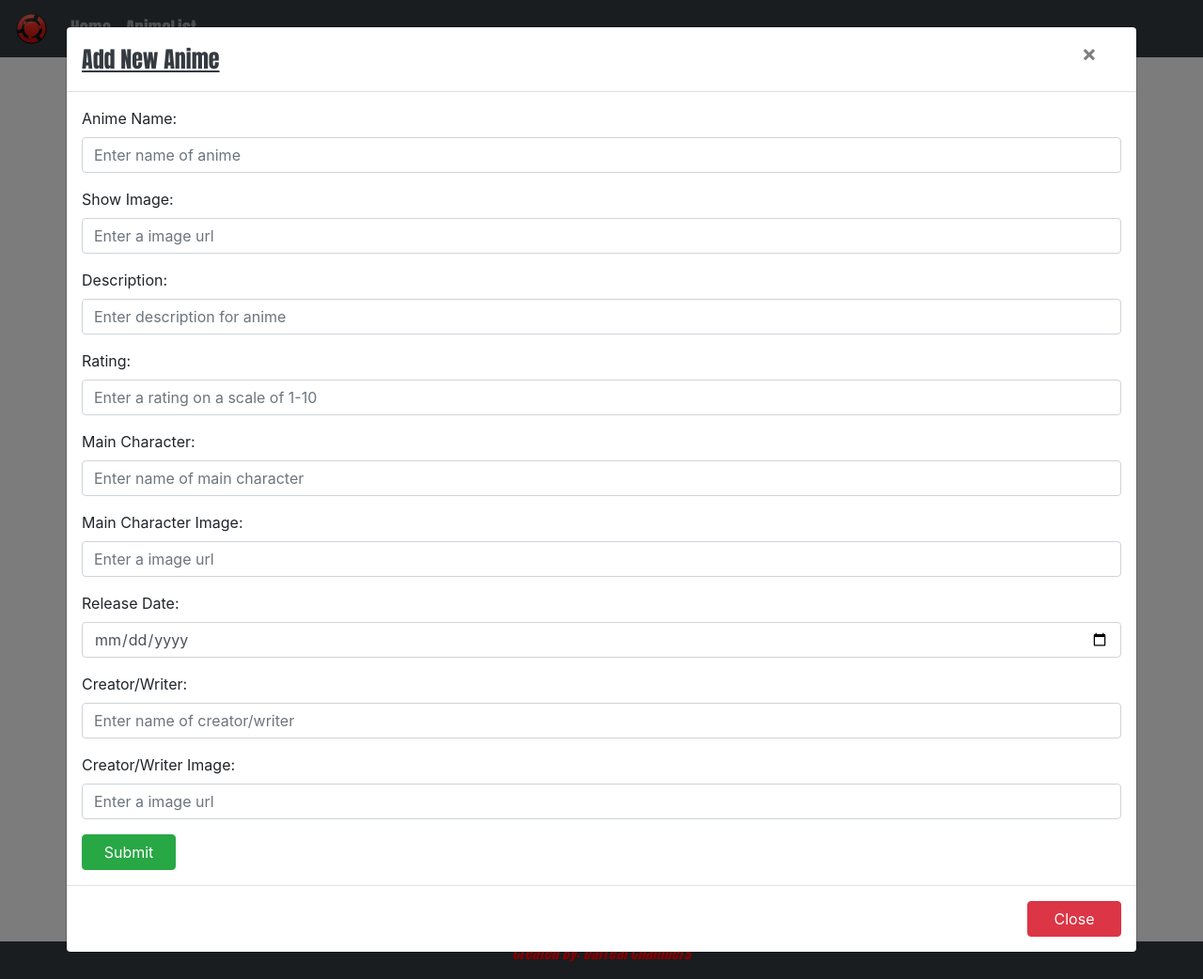
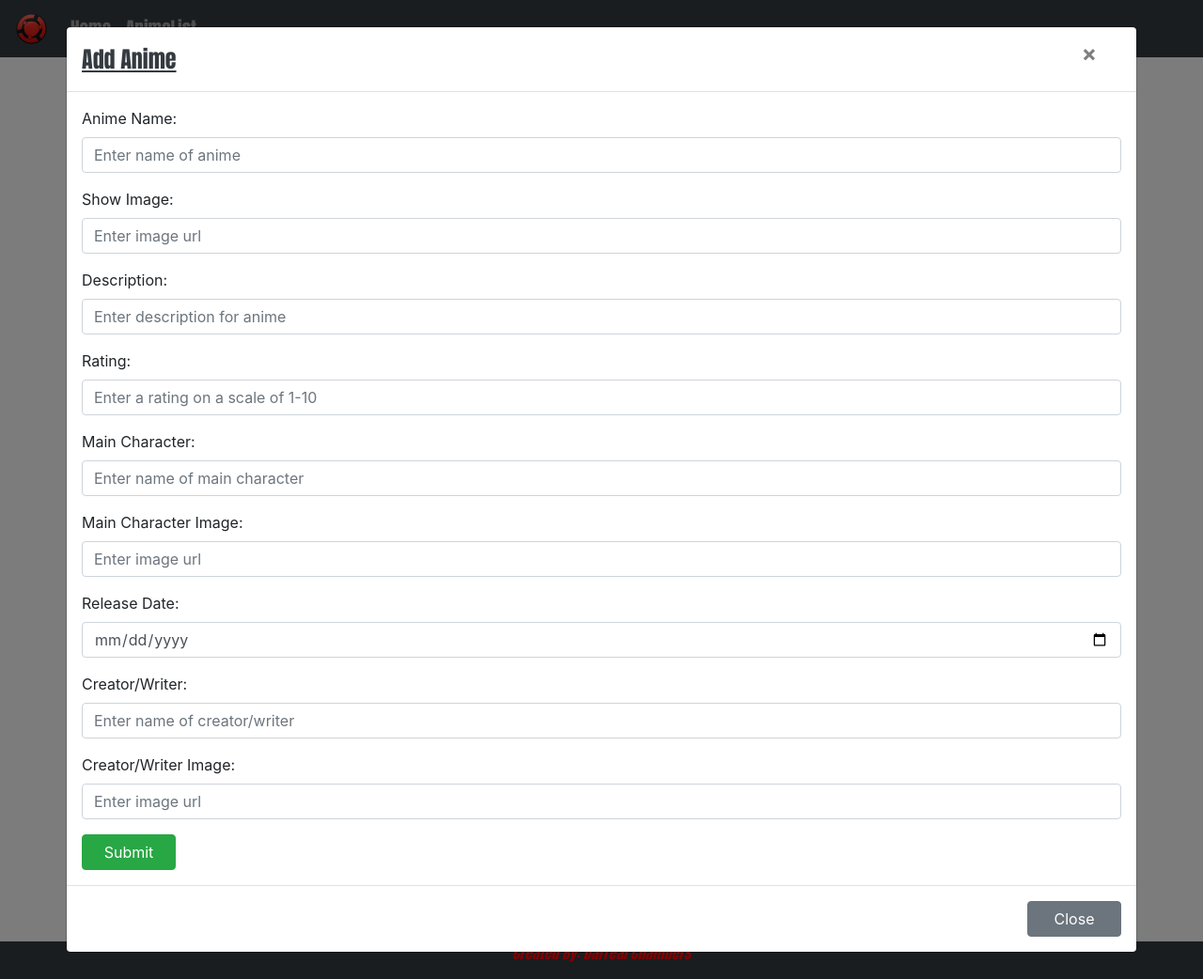
Before and after one commit to sharoxd0/AniRecord, a Spring Boot app: page /table.html in a window 1280 px wide, after a click on "Add". Shown: the whole page at 94% size. Run offline with Spring Boot 4, Linux system fonts and the light colour scheme; data that the repository does not hold is empty.

Commit message:
Add and Edit buttons complete

```diff
--- a/src/main/resources/static/script.js
+++ b/src/main/resources/static/script.js
@@ -1,8 +1,6 @@
 function initialize() {
     getAnime("/api/anime");
-    renderAddModal("createAnime");
-    renderUpdateModal("updateAnime");
-    //addAnime("/api/add/anime");
+    renderModal("createAnime", "modals");
 }
 
 function getAnime(url) {
@@ -17,6 +15,26 @@ function getAnime(url) {
     xhttpList.open("GET", url, true);
     xhttpList.send();
     console.log("Anime List Received!!");
+}
+
+function getOneAnime(id) {
+    var url = "/api/anime/" + id;
+    //make initial api call to get Student list
+    var xhttpList = new XMLHttpRequest();
+    var anime;
+
+    // Read JSON - and put in storage
+    xhttpList.onreadystatechange = function () {
+
+        if (this.readyState == 4 && this.status == 200) {
+            sessionStorage.setItem("anime", this.responseText);
+        }
+    };
+    xhttpList.open("GET", url, false);
+    xhttpList.send();
+    console.log("Single anime retrieved");
+
+    return sessionStorage.getItem("anime");
 }
 
 function renderAnime(data) {
@@ -34,71 +52,62 @@ function renderAnime(data) {
         + '<td><img src=' + json[i].creatorImage + ' alt="Add Image" class="tableImg"><br>' + json[i].creator + '</td>'
         + '<td><br>'
         + '<br>'
+        + '<div id="update' + json[i].id + '">'
         + '<button type="button" class="btn btn-danger" onclick="deleteAnime('+ json[i].id + ')">Delete</button>'
+        + '</div>'
         + '</td>'
         + '</tr>';
 
         document.getElementById("anime").insertAdjacentHTML("beforeend", tableHtml);
 
+        renderModal("updateAnime", json[i].id);
     }
 }
 
-function renderAddModal(modalPurpose) {
+function renderModal(modalPurpose, id) {
 
-    var modalHTML = '<button type="button" class="btn btn-primary" data-toggle="modal" data-target="#'+ modalPurpose +'">Add</button>'
-    + ' <div class="modal fade" id="' + modalPurpose + '"> '
+    var location;
+    var color;
+    var btntxt;
+    var anime;
+    var animeID = '';
+    var title;
+
+    switch (modalPurpose) {
+        case "createAnime":
+            location = id;
+            color = "btn-primary";
+            btntxt = "Add";
+            title = "Add Anime";
+            break;
+        case "updateAnime":
+            anime = getOneAnime(id);
+            animeID = JSON.parse(anime).id;
+            location = "update" + id;
+            color = "btn-warning";
+            btntxt = "Edit";
+            title = "Update Anime";
+            break;
+    }
+
+    var buttonHtml = '<button type="button" class="btn ' + color + '" data-toggle="modal" data-target="#' + modalPurpose + animeID + '">' + btntxt + '</button>';
+    document.getElementById(location).insertAdjacentHTML('beforeend', buttonHtml);
+
+    var modalHtml = ' <div class="modal fade" id="' + modalPurpose + animeID + '"> '
         + ' <div class="modal-dialog modal-xl"> '
         + ' <div class="modal-content"> '
 
         + '<div class="modal-header">'
-    + '<h4 class="modal-title title">Add New Anime</h4>'
+        + '<h4 class="modal-title title">' + title + '</h4>'
         + '<button type="button" class="close" data-dismiss="modal">&times;</button>'
         + '</div>'
 
         + '<div class="modal-body">'
-    + '<form action="table.html" onsubmit="addAnime()">'
-    + '<div class="form-group">'
-    + '<label for="name">Anime Name:</label>'
-    + '<input type="text" class="form-control" placeholder="Enter name of anime" id="name" required>'
-    + '</div>'
-    + '<div class="form-group">'
-    + '<label for="show">Show Image:</label>'
-    + '<input type="url" class="form-control" placeholder="Enter a image url" id="show">'
-    + '</div>'
-    + '<div class="form-group">'
-    + '<label for="description">Description:</label>'
-    + '<input type="text" class="form-control" placeholder="Enter description for anime" id="description">'
-    + '</div>'
-    + '<div class="form-group">'
-    + '<label for="rating">Rating:</label>'
-    + '<input type="number" class="form-control" placeholder="Enter a rating on a scale of 1-10" id="rating" min="1" max="10">'
-    + '</div>'
-    + '<div class="form-group">'
-    + '<label for="main">Main Character:</label>'
-    + '<input type="text" class="form-control" placeholder="Enter name of main character" id="main">'
-    + '</div>'
-    + '<div class="form-group">'
-    + '<label for="mainImage">Main Character Image:</label>'
-    + '<input type="url" class="form-control" placeholder="Enter a image url" id="mainImage">'
-    + '</div>'
-    + '<div class="form-group">'
-    + '<label for="date">Release Date:</label>'
-    + '<input type="date" class="form-control" id="date">'
-    + '</div>'
-    + '<div class="form-group">'
-    + '<label for="creator">Creator/Writer:</label>'
-    + '<input type="text" class="form-control" placeholder="Enter name of creator/writer" id="creator">'
-    + '</div>'
-    + '<div class="form-group">'
-    + '<label for="creatorImage">Creator/Writer Image:</label>'
-    + '<input type="url" class="form-control" placeholder="Enter a image url" id="creatorImage">'
-    + '</div>'
-    + '<button type="submit" class="btn btn-success">Submit</button>'
-    + '</form>'
+        + animeForm(anime, modalPurpose)
         + '</div>'
 
         + '<div class="modal-footer">'
-    + '<button type="button" class="btn btn-danger" data-dismiss="modal">Close</button>'
+        + '<button type="button" class="btn btn-secondary" data-dismiss="modal">Close</button>'
         + '</div>'
 
         + '</div>'
@@ -106,35 +115,43 @@ function renderAddModal(modalPurpose) {
         + '</div>'
         + '</div>';
 
-    document.getElementById("modals").insertAdjacentHTML("beforeend", modalHTML);
+    document.getElementById("modals").insertAdjacentHTML('beforeend', modalHtml);
 
 }
 
-function renderUpdateModal(modalPurpose) {
+function createAnime() {
 
-    var modalHTML = '<button type="button" class="btn btn-warning alignment" data-toggle="modal" data-target="#'+ modalPurpose +'">Update</button>'
-    + ' <div class="modal fade" id="' + modalPurpose + '"> '
-    + ' <div class="modal-dialog modal-xl"> '
-    + ' <div class="modal-content"> '
+    var sendData = {
+        "name": document.getElementById("createAnimename").value,
+        "releaseDate": document.getElementById("createAnimereleaseDate").value,
+        "showImage": document.getElementById("createAnimeshowImage").value,
+        "description": document.getElementById("createAnimedescription").value,
+        "rating": document.getElementById("createAnimerating").value,
+        "creator": document.getElementById("createAnimecreator").value,
+        "creatorImage": document.getElementById("createAnimecreatorImage").value,
+        "protagonist": document.getElementById("createAnimeprotagonist").value,
+        "protagImage": document.getElementById("createAnimeprotagImage").value
+    }
+    console.log(sendData);
 
-    + '<div class="modal-header">'
-    + '<h4 class="modal-title title">Update Anime</h4>'
-    + '<button type="button" class="close" data-dismiss="modal">&times;</button>'
-    + '</div>'
+    // Confirmation about creating
+    var ok = confirm("Are you sure you want to add this Anime?");
 
-    + '<div class="modal-body">'
-    + '</div>'
-
-    + '<div class="modal-footer">'
-    + '<button type="button" class="btn btn-danger" data-dismiss="modal">Close</button>'
-    + '</div>'
-
-    + '</div>'
-    + '</div>'
-    + '</div>'
-    + '</div>';
-
-    document.getElementById("modals").insertAdjacentHTML("beforeend", modalHTML);
+    if (ok == true) {
+        var xhttp = new XMLHttpRequest();
+        xhttp.open("POST", "/api/add/anime", true);
+        xhttp.setRequestHeader('Content-Type', 'application/json');
+        xhttp.onreadystatechange = function () {
+            if (this.readyState == 4 && this.status == 200) {
+                console.log("Update success");
+                var display = document.getElementById("anime");
+                display.innerHTML = '';
+                getAnime("/api/anime");
+                console.log("Anime created!");
+            }
+        };
+        xhttp.send(JSON.stringify(sendData));
+    }
 
 }
 
@@ -161,27 +178,127 @@ function deleteAnime(id) {
 
 }
 
-// function addAnime(url) {
+function updateAnime(id) {
 
-//     var xhttp = new XMLHttpRequest();
+    var sendData = {
+        "id": id,
+        "name": document.getElementById("updateAnimename"+id).value,
+        "releaseDate": document.getElementById("updateAnimereleaseDate"+id).value,
+        "showImage": document.getElementById("updateAnimeshowImage"+id).value,
+        "description": document.getElementById("updateAnimedescription"+id).value,
+        "rating": document.getElementById("updateAnimerating"+id).value,
+        "creator": document.getElementById("updateAnimecreator"+id).value,
+        "creatorImage": document.getElementById("updateAnimecreatorImage"+id).value,
+        "protagonist": document.getElementById("updateAnimeprotagonist"+id).value,
+        "protagImage": document.getElementById("updateAnimeprotagImage"+id).value
+    }
+    console.log(sendData);
 
-//     xhttp.onreadystatechange = function() {
-//         if(this.readyState == 4 && this.status == 200){
-//             var data = {
-//                 name: document.getElementById("name").value,
-//                 releaseDate: document.getElementById("date").value,
-//                 showImage: document.getElementById("show").value,
-//                 description: document.getElementById("description").value,
-//                 rating: document.getElementById("rating").value,
-//                 creator: document.getElementById("creator").value,
-//                 creatorImage: document.getElementById("creatorImage").value,
-//                 protagonist: document.getElementById("main").value,
-//                 protagImage: document.getElementById("mainImage").value
-//             }
+    var ok = confirm("Are you sure you want to appl these changes?");
 
-//             renderAnime(data);
-//         }
-//     };
-//     xhttp.open("POST", url, true);
-//     xhttp.send();
-// }
+    if (ok == true) {
+        var xhttp = new XMLHttpRequest();
+        xhttp.open("PUT", "/api/update/anime", true);
+        xhttp.setRequestHeader('content-Type', 'application/json');
+        xhttp.onreadystatechange = function () {
+            if (this.readyState == 4 && this.status == 200) {
+                console.log("Update success");
+                var display = document.getElementById("anime");
+                display.innerHTML = '';
+                getAnime("/api/anime");
+            }
+        };
+
+        xhttp.send(JSON.stringify(sendData));
+    }
+}
+
+function animeForm(anime, purpose) {
+
+    var input;
+    var id;
+    var name;
+    var releaseDate;
+    var showImage;
+    var description;
+    var rating;
+    var creator;
+    var creatorImage;
+    var protagonist;
+    var protagImage;
+    var action;
+
+    switch (purpose) {
+        case "createAnime":
+            input = '';
+            id ='';
+            name = '';
+            releaseDate = '';
+            showImage = '';
+            description = '';
+            rating = '';
+            creator = '';
+            creatorImage = '';
+            protagonist = '';
+            protagImage = '';
+            action = 'createAnime()';
+            break;
+        case "updateAnime":
+            input = JSON.parse(anime);
+            id = input.id;
+            name = input.name;
+            releaseDate = input.releaseDate;
+            showImage = input.showImage;
+            description = input.description;
+            rating = input.rating;
+            creator = input.creator;
+            creatorImage = input.creatorImage;
+            protagonist = input.protagonist;
+            protagImage = input.protagImage;
+            action = 'updateAnime(' + input.id + ')';
+            break;
+    }
+
+    var form = ''
+        + '<form>'
+        + '<div class="form-group">'
+        + '<label for="name">Anime Name:</label>'
+        + '<input type="text" class="form-control" placeholder="Enter name of anime" id="' + purpose + 'name' + id +'" value="' + name + '">'
+        + '</div>'
+        + '<div class="form-group">'
+        + '<label for="show">Show Image:</label>'
+        + '<input type="url" class="form-control" placeholder="Enter image url" id="' + purpose + 'showImage' + id +'" value="' + showImage + '">'
+        + '</div>'
+        + '<div class="form-group">'
+        + '<label for="description">Description:</label>'
+        + '<input type="text" class="form-control" placeholder="Enter description for anime" id="' + purpose + 'description' + id +'" value="' + description + '">'
+        + '</div>'
+        + '<div class="form-group">'
+        + '<label for="rating">Rating:</label>'
+        + '<input type="number" class="form-control" placeholder="Enter a rating on a scale of 1-10" id="' + purpose + 'rating' + id +'" value="' + rating + '" min="1" max="10">'
+        + '</div>'
+        + '<div class="form-group">'
+        + '<label for="main">Main Character:</label>'
+        + '<input type="text" class="form-control" placeholder="Enter name of main character" id="' + purpose + 'protagonist' + id +'" value="' + protagonist + '">'
+        + '</div>'
+        + '<div class="form-group">'
+        + '<label for="mainImage">Main Character Image:</label>'
+        + '<input type="url" class="form-control" placeholder="Enter image url" id="' + purpose + 'protagImage' + id +'" value="' + protagImage + '">'
+        + '</div>'
+        + '<div class="form-group">'
+        + '<label for="date">Release Date:</label>'
+        + '<input type="date" class="form-control" id="' + purpose + 'releaseDate' + id +'" value="' + releaseDate + '">'
+        + '</div>'
+        + '<div class="form-group">'
+        + '<label for="creator">Creator/Writer:</label>'
+        + '<input type="text" class="form-control" placeholder="Enter name of creator/writer" id="' + purpose + 'creator' + id +'" value="' + creator + '">'
+        + '</div>'
+        + '<div class="form-group">'
+        + '<label for="creatorImage">Creator/Writer Image:</label>'
+        + '<input type="url" class="form-control" placeholder="Enter image url" id="' + purpose + 'creatorImage' + id +'" value="' + creatorImage + '">'
+        + '</div>'
+        + '<button type="submit" class="btn btn-success" data-dismiss="modal" onclick="' + action + '">Submit</button>'
+        + '</form>'
+
+    return form;
+}
--- a/src/main/resources/static/style.css
+++ b/src/main/resources/static/style.css
@@ -89,3 +89,7 @@ tbody {
 button {
     width: 100px;
 }
+
+td {
+    width: 150px;
+}
```
Lines whose indentation alone changed are shown as unchanged.
